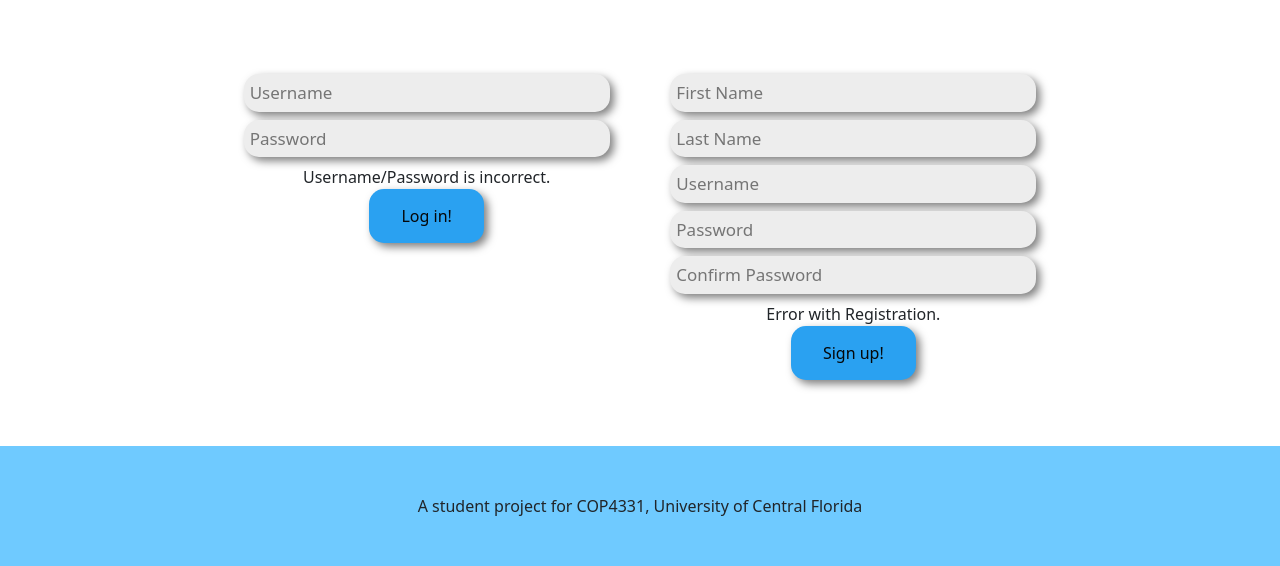
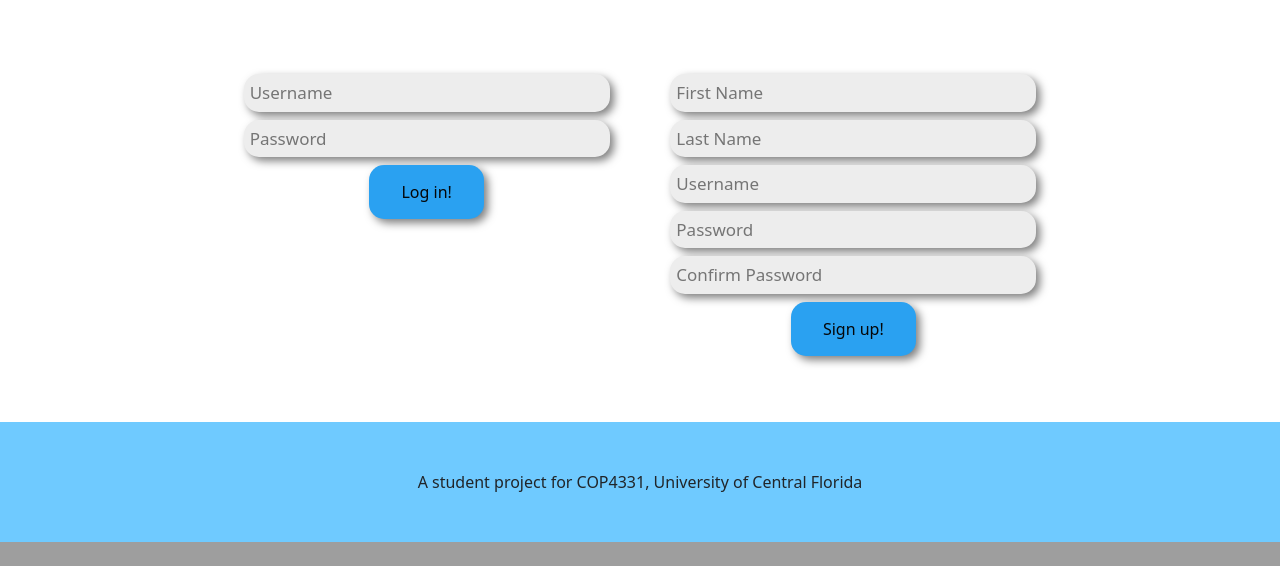
Before and after one commit to Gersh01/ContactManager, a PHP site: page /login.php in a window 1280 px wide. Shown: the part 763-1329 px from the top of the page. After the commit the page ends 1305 px from the top, so only its background shows below. Run offline with PHP 8.4, Linux system fonts and the light colour scheme.

Commit message:
Update login.php

```diff
--- a/login.php
+++ b/login.php
@@ -37,9 +37,6 @@
                     </div>
                     <!--Error Message-->
                     <span id="login-result"></span>
-                    <div id="login-authentication-error" class="error-message-hidden">
-                        Username/Password is incorrect.
-                    </div>
                     <a id="doLogin" href="javascript:doLogin();"><div id="login-button" class="button" type="button">Log in!</div></a>
                 </div>
 
@@ -62,9 +59,6 @@
                     </div>
                     <!--Error Message-->
                     <span id="login-result"></span>
-                    <div id="register-authentication-error" class="error-message-hidden">
-                        Error with Registration.
-                    </div>
                     <a id="doRegister" href="#"><div class="button" type="button">Sign up!</div></a>
                 </div>
             </div>
```
